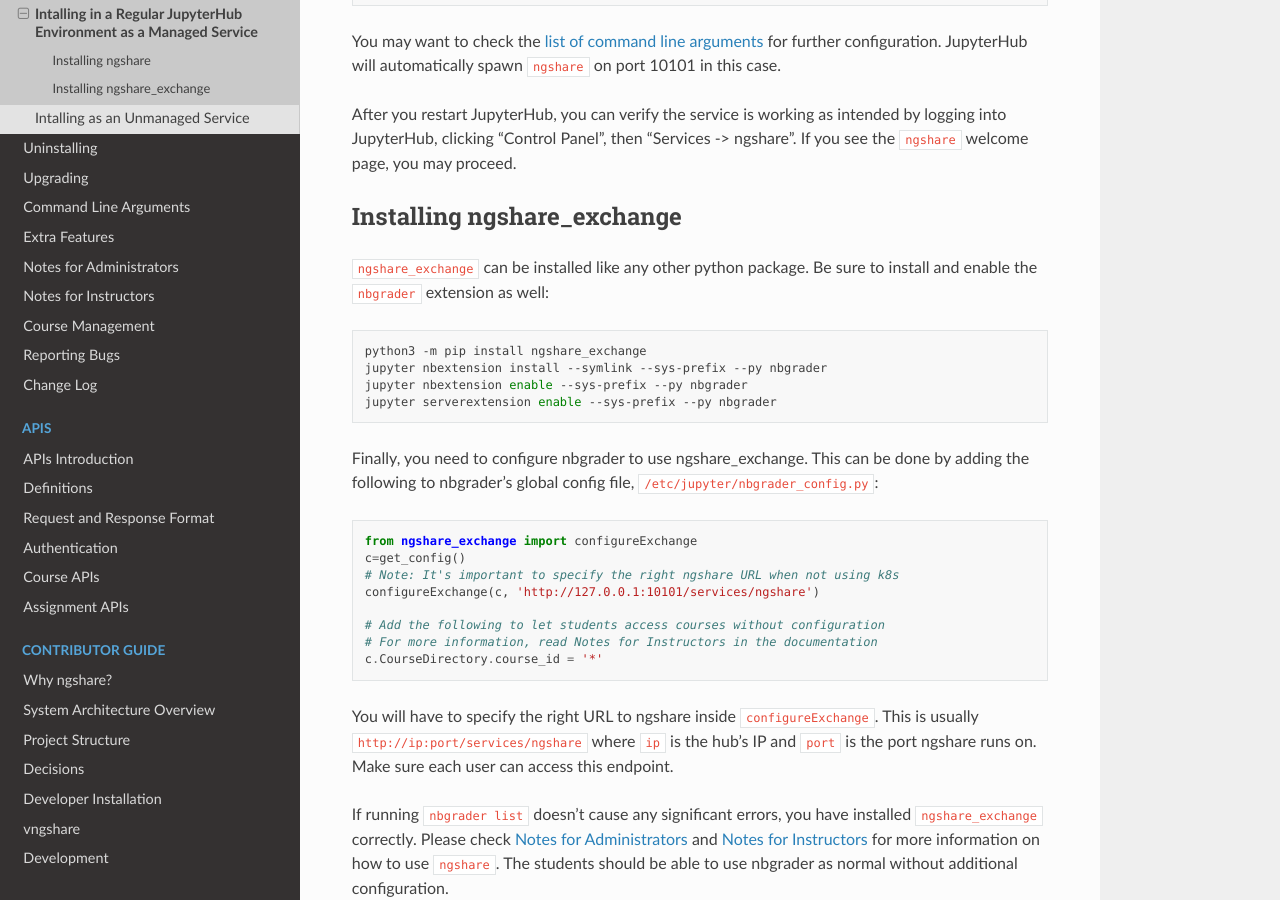
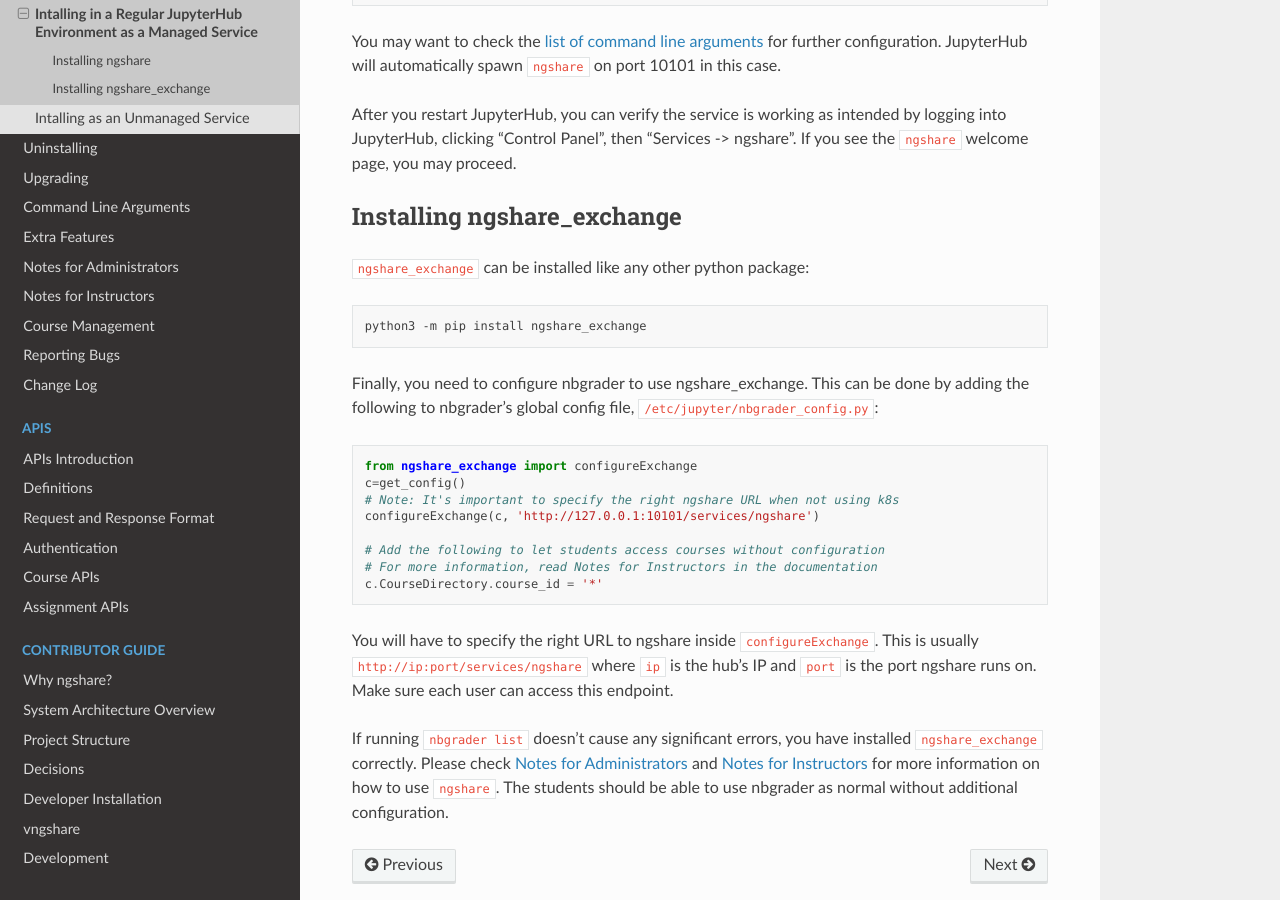
Before and after one commit to LibreTexts/ngshare, a Sphinx documentation site: the page built from docs/user_guide/install_jupyterhub.rst, in a window 1280 px wide and 900 px high, scrolled down 749 px. Built offline with Sphinx 7.4.7 and the Read the Docs theme 2.0.0, drawn with Linux system fonts in a browser that asks for light colours.

Commit message:
remove explicit extension enable commands

```diff
--- a/docs/user_guide/install_jupyterhub.rst
+++ b/docs/user_guide/install_jupyterhub.rst
@@ -33,14 +33,11 @@
 Installing ngshare_exchange
 ---------------------------
 
-``ngshare_exchange`` can be installed like any other python package. Be sure to install and enable the ``nbgrader`` extension as well:
+``ngshare_exchange`` can be installed like any other python package:
 
 .. code:: bash
 
     python3 -m pip install ngshare_exchange
-    jupyter nbextension install --symlink --sys-prefix --py nbgrader
-    jupyter nbextension enable --sys-prefix --py nbgrader
-    jupyter serverextension enable --sys-prefix --py nbgrader
 
 Finally, you need to configure nbgrader to use ngshare_exchange. This can be done by adding the following to nbgrader's global config file, ``/etc/jupyter/nbgrader_config.py``:
 
--- a/docs/user_guide/install_z2jh.rst
+++ b/docs/user_guide/install_z2jh.rst
@@ -108,14 +108,11 @@
 
 You should know how to `customize the user environment using Dockerfiles <https://zero-to-jupyterhub.readthedocs.io/en/latest/customizing/user-environment.html>`_ in Z2JH. For the clients to use ``ngshare``, the exchange must be installed in every user pod.
 
-``ngshare_exchange`` can be installed like any other python package. Be sure to install and enable the ``nbgrader`` extension as well:
+``ngshare_exchange`` can be installed like any other python package:
 
 .. code:: bash
 
     python3 -m pip install ngshare_exchange
-    jupyter nbextension install --symlink --sys-prefix --py nbgrader
-    jupyter nbextension enable --sys-prefix --py nbgrader
-    jupyter serverextension enable --sys-prefix --py nbgrader
 
 Finally, you need to configure nbgrader to use ngshare_exchange. This can be done by adding some code to nbgrader's global config file, ``/etc/jupyter/nbgrader_config.py``. The relevant code should be output by the ``helm install`` command earlier when you installed ``ngshare``:
 
```
Also changed, not shown: 3 other files.
